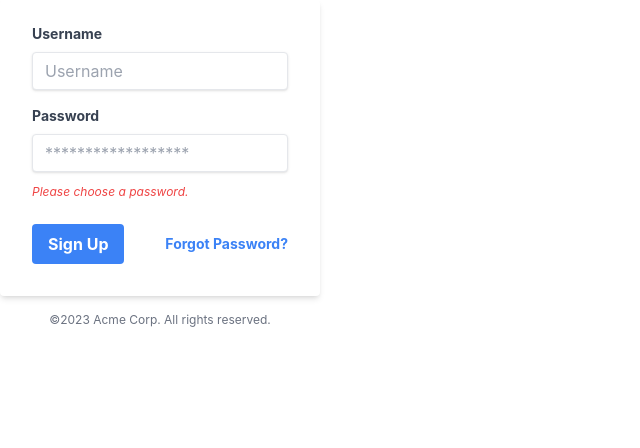
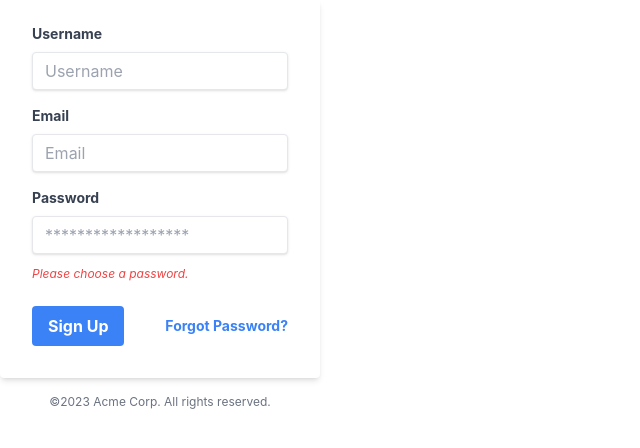
Before and after one commit to BhavyaAnand0911/File-Management-System, a React (Create React App) app in the folder frontend/: page / in a window 1280 px wide. Shown: the top 448 px of the page, without its empty margins (0-640 px from the left). Built offline with nearby package versions, Linux system fonts and the light colour scheme.

Commit message:
fixed a bug in database URL

```diff
--- a/frontend/src/login.jsx
+++ b/frontend/src/login.jsx
@@ -1,4 +1,5 @@
 import React, { useState } from "react";
+import { Navigate } from "react-router-dom";
 
 const Login = () => {
   const [formData, setFormData] = useState({
@@ -27,6 +28,7 @@
         const data = await response.json();
         console.log("Login successful:", data);
         // Handle storing tokens or redirecting to the next page
+        Navigate("/login");
       } else {
         console.error("Login failed:", response.statusText);
         // Handle error, show a message to the user, etc.
--- a/frontend/src/register.jsx
+++ b/frontend/src/register.jsx
@@ -4,6 +4,7 @@
 const Register = () => {
   const [formData, setFormData] = useState({
     username: "",
+    email: "", // Added email field
     password: "",
   });
 
@@ -42,6 +43,7 @@
   return (
     <div className="w-full max-w-xs">
       <form className="bg-white shadow-md rounded px-8 pt-6 pb-8 mb-4">
+        {/* Username field */}
         <div className="mb-4">
           <label
             className="block text-gray-700 text-sm font-bold mb-2"
@@ -59,6 +61,27 @@
             placeholder="Username"
           />
         </div>
+
+        {/* Email field */}
+        <div className="mb-4">
+          <label
+            className="block text-gray-700 text-sm font-bold mb-2"
+            htmlFor="email"
+          >
+            Email
+          </label>
+          <input
+            className="shadow appearance-none border rounded w-full py-2 px-3 text-gray-700 leading-tight focus:outline-none focus:shadow-outline"
+            id="email"
+            type="email"
+            name="email"
+            value={formData.email}
+            onChange={handleInputChange}
+            placeholder="Email"
+          />
+        </div>
+
+        {/* Password field */}
         <div className="mb-6">
           <label
             className="block text-gray-700 text-sm font-bold mb-2"
@@ -79,6 +102,8 @@
             Please choose a password.
           </p>
         </div>
+
+        {/* Button and Forgot Password link */}
         <div className="flex items-center justify-between">
           <button
             className="bg-blue-500 hover:bg-blue-700 text-white font-bold py-2 px-4 rounded focus:outline-none focus:shadow-outline"
```
Also changed, not shown: 1 other file (tests, documents, lock files or other folders).
